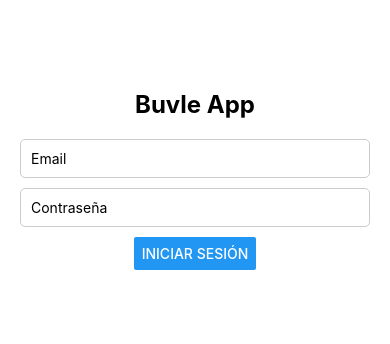
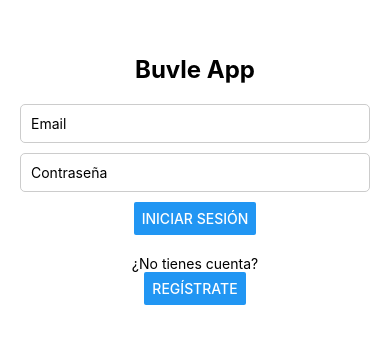
Before and after one commit to danitaetsu/buvle, a React Native app in the folder Frontend/: screen / in a window 390 px wide. Shown: the part 242-586 px from the top of the page. Built offline with nearby package versions, Linux system fonts and the light colour scheme.

Commit message:
Control Error de Acceso

```diff
--- a/Frontend/App.js
+++ b/Frontend/App.js
@@ -1,18 +1,29 @@
 import React, { useState } from 'react';
-import { View, Text } from 'react-native';
+import { View } from 'react-native';
 import Login from './components/Login';
+import Register from './components/Register';
 import PersonalArea from './pages/PersonalArea';
 
 export default function App() {
   const [isLoggedIn, setIsLoggedIn] = useState(false);
   const [nombre, setNombre] = useState('');
+  const [isRegistering, setIsRegistering] = useState(false); // Nuevo estado para controlar el registro
+
+  // Controlar qué pantalla mostrar
+  if (isRegistering) {
+    return <Register setIsRegistering={setIsRegistering} />;
+  }
 
   return (
     <View style={{ flex: 1 }}>
       {isLoggedIn ? (
         <PersonalArea nombre={nombre} setIsLoggedIn={setIsLoggedIn} />
       ) : (
-        <Login setIsLoggedIn={setIsLoggedIn} setNombre={setNombre} />
+        <Login
+          setIsLoggedIn={setIsLoggedIn}
+          setNombre={setNombre}
+          setIsRegistering={setIsRegistering} // Pasamos el setter para manejar el registro
+        />
       )}
     </View>
   );
--- a/Frontend/components/Login.js
+++ b/Frontend/components/Login.js
@@ -1,13 +1,15 @@
 import React, { useState } from 'react';
-import { StyleSheet, Text, View, TextInput, Button, Alert } from 'react-native';
+import { StyleSheet, Text, View, TextInput, Button } from 'react-native';
 
-export default function Login({ setIsLoggedIn, setNombre }) {
+export default function Login({ setIsLoggedIn, setNombre, setIsRegistering }) {
   const [email, setEmail] = useState('');
   const [password, setPassword] = useState('');
 
+  const [errorMessage, setErrorMessage] = useState(''); // Estado para el mensaje de error
+
   const handleLogin = async () => {
     if (!email || !password) {
-      Alert.alert('Error', 'Por favor ingrese email y contraseña');
+      setErrorMessage('Por favor ingrese email y contraseña');
       return;
     }
 
@@ -23,20 +25,23 @@ export default function Login({ setIsLoggedIn, setNombre }) {
       const data = await response.json();
 
       if (response.ok) {
+        setErrorMessage(''); // Limpia el mensaje de error si el inicio de sesión es exitoso
         setNombre(data.nombre);
         setIsLoggedIn(true);
       } else {
-        Alert.alert('Error', data.message || 'Usuario no registrado o contraseña incorrecta');
+        const errorMessage = data?.message || 'Usuario no registrado o contraseña incorrecta';
+        setErrorMessage(errorMessage); // Muestra el mensaje de error en pantalla
       }
     } catch (error) {
-      console.error(error);
-      Alert.alert('Error', 'Algo salió mal, intente nuevamente');
+      console.error('Error en la solicitud:', error);
+      setErrorMessage('Algo salió mal, intente nuevamente'); // Muestra un mensaje genérico en caso de fallo
     }
   };
 
   return (
     <View style={styles.container}>
       <Text style={styles.title}>Buvle App</Text>
+      {errorMessage ? <Text style={styles.error}>{errorMessage}</Text> : null} {/* Muestra el mensaje de error */}
       <TextInput
         style={styles.input}
         placeholder="Email"
@@ -52,6 +57,11 @@ export default function Login({ setIsLoggedIn, setNombre }) {
         onChangeText={setPassword}
       />
       <Button title="Iniciar Sesión" onPress={handleLogin} />
+
+      <View style={styles.registerContainer}>
+        <Text>¿No tienes cuenta?</Text>
+        <Button title="Regístrate" onPress={() => setIsRegistering(true)} />
+      </View>
     </View>
   );
 }
@@ -77,4 +87,13 @@ const styles = StyleSheet.create({
     marginBottom: 10,
     backgroundColor: '#fff',
   },
+  error: {
+    color: 'red',
+    marginBottom: 10, // Espacio entre el error y el siguiente campo
+    textAlign: 'center',
+  },
+  registerContainer: {
+    marginTop: 20,
+    alignItems: 'center',
+  },
 });
--- /dev/null
+++ b/Frontend/components/Register.js
@@ -0,0 +1,86 @@
+import React, { useState } from 'react';
+import { StyleSheet, Text, View, TextInput, Button, Alert } from 'react-native';
+
+export default function Register({ setIsRegistering }) {
+  const [nombre, setNombre] = useState('');
+  const [email, setEmail] = useState('');
+  const [password, setPassword] = useState('');
+
+  const handleRegister = async () => {
+    if (!nombre || !email || !password) {
+      Alert.alert('Error', 'Todos los campos son obligatorios');
+      return;
+    }
+
+    try {
+      const response = await fetch('http://localhost:3000/register', {
+        method: 'POST',
+        headers: { 'Content-Type': 'application/json' },
+        body: JSON.stringify({ nombre, email, password }),
+      });
+
+      const data = await response.json();
+
+      if (response.ok) {
+        Alert.alert('Éxito', 'Usuario registrado correctamente');
+        setIsRegistering(false); // Volver al login
+      } else {
+        Alert.alert('Error', data.message || 'No se pudo registrar el usuario');
+      }
+    } catch (error) {
+      console.error(error);
+      Alert.alert('Error', 'Algo salió mal, intente de nuevo más tarde');
+    }
+  };
+
+  return (
+    <View style={styles.container}>
+      <Text style={styles.title}>Regístrate</Text>
+      <TextInput
+        style={styles.input}
+        placeholder="Nombre"
+        value={nombre}
+        onChangeText={setNombre}
+      />
+      <TextInput
+        style={styles.input}
+        placeholder="Email"
+        value={email}
+        onChangeText={setEmail}
+        keyboardType="email-address"
+      />
+      <TextInput
+        style={styles.input}
+        placeholder="Contraseña"
+        value={password}
+        onChangeText={setPassword}
+        secureTextEntry
+      />
+      <Button title="Registrar" onPress={handleRegister} />
+      <Button title="Volver al Login" onPress={() => setIsRegistering(false)} />
+    </View>
+  );
+}
+
+const styles = StyleSheet.create({
+  container: {
+    flex: 1,
+    justifyContent: 'center',
+    alignItems: 'center',
+    padding: 20,
+  },
+  title: {
+    fontSize: 24,
+    fontWeight: 'bold',
+    marginBottom: 20,
+  },
+  input: {
+    width: '100%',
+    padding: 10,
+    borderWidth: 1,
+    borderColor: '#ccc',
+    borderRadius: 5,
+    marginBottom: 10,
+    backgroundColor: '#fff',
+  },
+});
```
